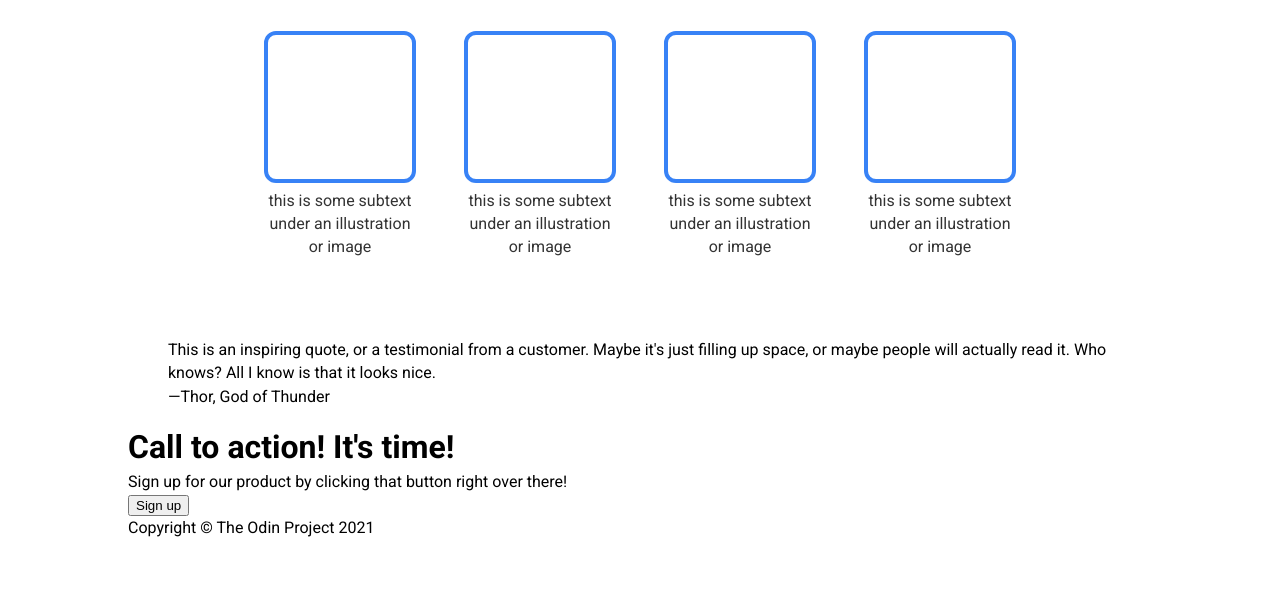
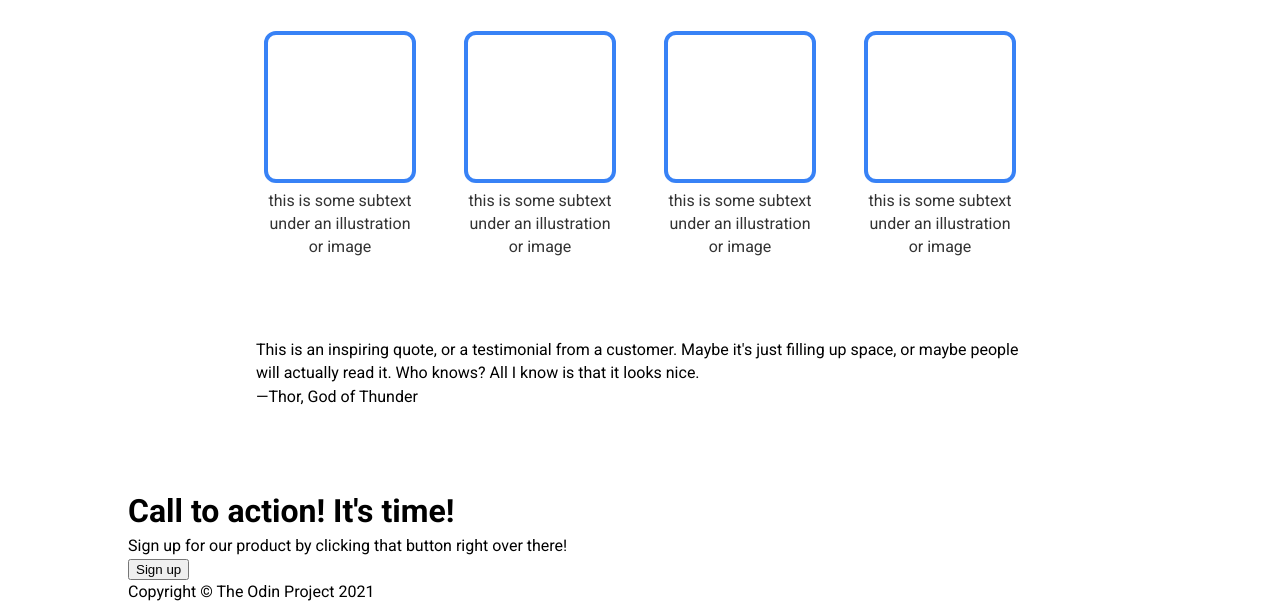
Before and after one commit to tg0xff/landing-page, a plain HTML site: page index.html in a window 1280 px wide. Shown: the part 667-1271 px from the top of the page. Before the commit the page ends 1207 px from the top, so only its background shows below. Drawn offline with Linux system fonts and the light colour scheme.

Commit message:
Declare margin for blockquote

```diff
--- a/style.css
+++ b/style.css
@@ -137,3 +137,7 @@ a {
   border-radius: 0.75rem;
   margin-bottom: 0.33333333rem;
 }
+
+blockquote {
+  margin: 5rem 10vw;
+}
```
